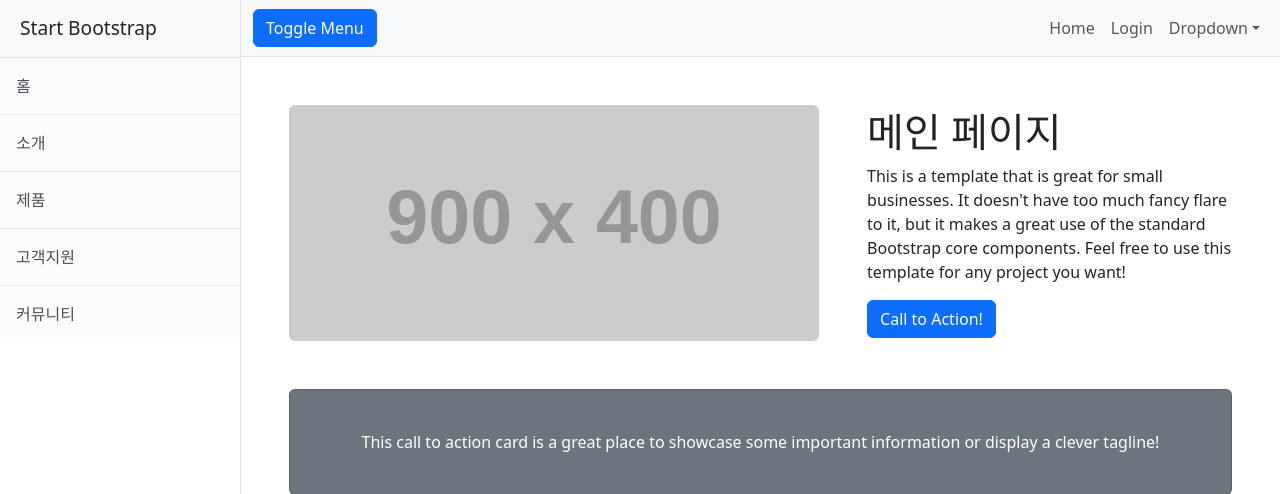
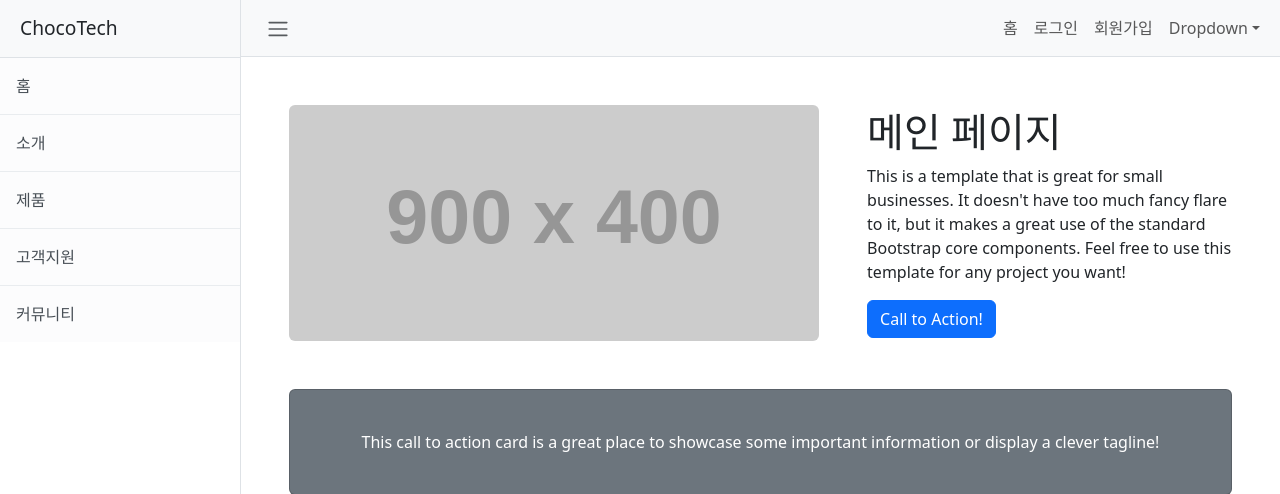
Before and after one commit to kitaca/django2025, a Django app: page / in a window 1280 px wide. Shown: the top 494 px of the page. Run offline with Django 5.2, Linux system fonts and the light colour scheme; grey boxes labelled with a size stand in for pictures from a placeholder-image service; some libraries are stand-ins or nearby versions.

Commit message:
1주차 django 개발 완료

```diff
--- a/templates/pages/mainpage.html
+++ b/templates/pages/mainpage.html
@@ -6,7 +6,7 @@
     <meta name="viewport" content="width=device-width, initial-scale=1, shrink-to-fit=no"/>
     <meta name="description" content=""/>
     <meta name="author" content=""/>
-    <title>Simple Sidebar - Start Bootstrap Template</title>
+    <title>메인 페이지</title>
     <!-- Favicon-->
     <link rel="icon" type="image/x-icon" href="assets/favicon.ico"/>
     <!-- Core theme CSS (includes Bootstrap)-->
@@ -17,7 +17,7 @@
 <div class="d-flex" id="wrapper">
     <!-- Sidebar-->
     <div class="border-end bg-white" id="sidebar-wrapper">
-        <div class="sidebar-heading border-bottom bg-light">Start Bootstrap</div>
+        <div class="sidebar-heading border-bottom bg-light">ChocoTech</div>
         <div class="list-group list-group-flush">
             <a class="list-group-item list-group-item-action list-group-item-light p-3" href="/">홈</a>
             <a class="list-group-item list-group-item-action list-group-item-light p-3" href="/company/">소개</a>
@@ -31,15 +31,17 @@
         <!-- Top navigation-->
         <nav class="navbar navbar-expand-lg navbar-light bg-light border-bottom">
             <div class="container-fluid">
-                <button class="btn btn-primary" id="sidebarToggle">Toggle Menu</button>
-                <button class="navbar-toggler" type="button" data-bs-toggle="collapse"
-                        data-bs-target="#navbarSupportedContent" aria-controls="navbarSupportedContent"
-                        aria-expanded="false" aria-label="Toggle navigation"><span class="navbar-toggler-icon"></span>
+                <button class="btn" id="sidebarToggle" aria-label="Toggle navigation">
+                    <span class="navbar-toggler-icon"></span>
+                </button>
+                <button class="navbar-toggler" type="button" data-bs-toggle="collapse" data-bs-target="#navbarSupportedContent" aria-controls="navbarSupportedContent" aria-expanded="false" aria-label="Toggle navigation">
+                    <span class="navbar-toggler-icon"></span>
                 </button>
                 <div class="collapse navbar-collapse" id="navbarSupportedContent">
                     <ul class="navbar-nav ms-auto mt-2 mt-lg-0">
-                        <li class="nav-item active"><a class="nav-link" href="/">Home</a></li>
-                        <li class="nav-item"><a class="nav-link" href="/login/">Login</a></li>
+                        <li class="nav-item active"><a class="nav-link" href="/">홈</a></li>
+                        <li class="nav-item"><a class="nav-link" href="/login/">로그인</a></li>
+                        <li class="nav-item"><a class="nav-link" href="/signup/">회원가입</a></li>
                         <li class="nav-item dropdown">
                             <a class="nav-link dropdown-toggle" id="navbarDropdown" href="#" role="button"
                                data-bs-toggle="dropdown" aria-haspopup="true" aria-expanded="false">Dropdown</a>
```
Also changed, not shown: templates/pages/company_info.html (+10 -8 lines), templates/product/content_list.html (+10 -8 lines).
